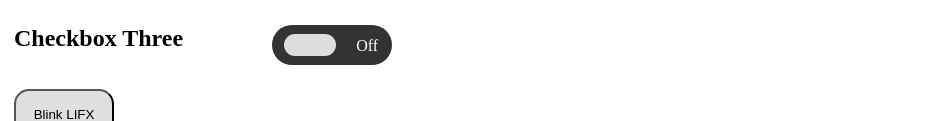
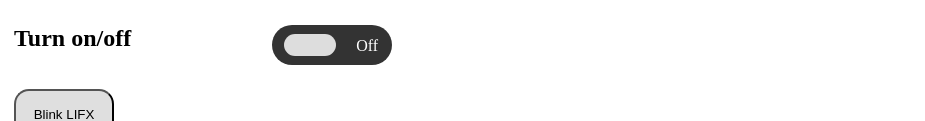
Before and after one commit to krvarma/LIFX_SparkCore, a plain HTML site: page web/index.html in a window 1280 px wide. Shown: the part 415-536 px from the top of the page, without its empty margins (0-925 px from the left). Drawn offline with Linux system fonts and the light colour scheme.

Commit message:
README.md changed
README.md changed

```diff
--- a/web/index.html
+++ b/web/index.html
@@ -200,7 +200,7 @@
 				<td valign="top"><input id="full"></td>
 			</tr>
 			<tr>
-				<td valign="top"><h2>Checkbox Three</h2></td>
+				<td valign="top"><h2>Turn on/off</h2></td>
 				<td valign="top">
 					<div class="checkboxThree">
 							<input type="checkbox" value="1" id="checkboxThreeInput" name="" onchange="turnOn(this.checked)"/>
```
Also changed, not shown: README.md, screenshots/web.jpg.
